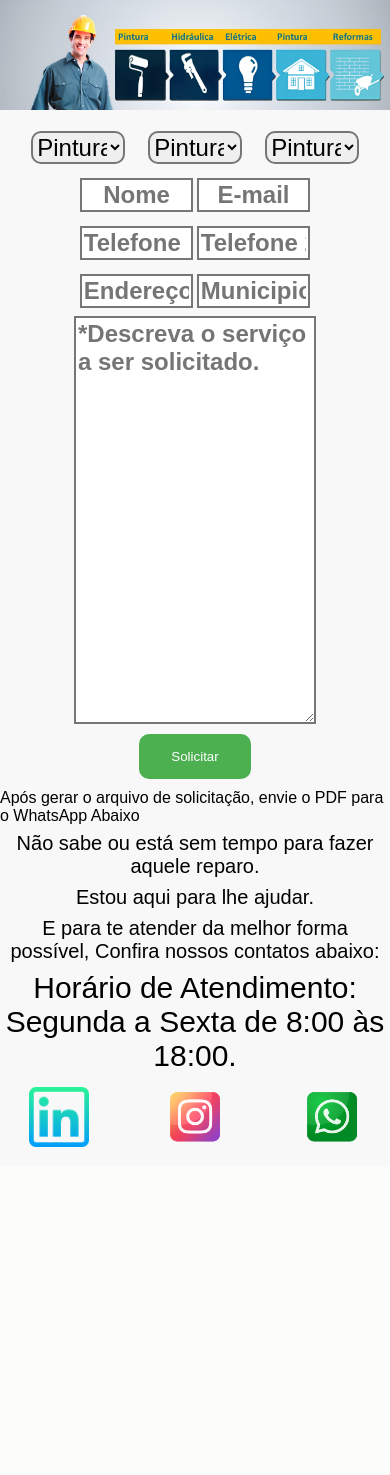
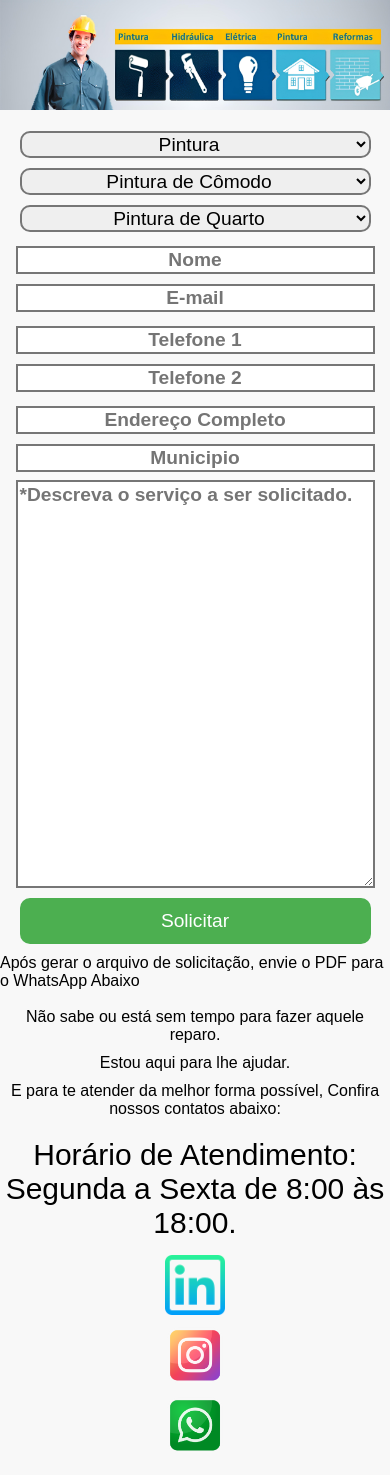
Before and after one commit to Brujahhell/manutencao.github.io, a PHP site: page / in a window 390 px wide. Before the commit the page ends 1147 px from the top, so only its background shows below. Run offline with PHP 8.4, Linux system fonts and the light colour scheme; some libraries are stand-ins or nearby versions.

Commit message:
Update style.css

```diff
--- a/style.css
+++ b/style.css
@@ -153,3 +153,50 @@ html, body {
 .text-input {
     text-align: center;
 }
+
+
+@media (max-width: 1024px) {
+    .textorodape {
+        font-size: 16px;
+        padding: 10px;
+    }
+
+    .coluna-30, .coluna-30icon {
+        width: 100%;
+        flex-direction: column;
+        margin-top: 10px;
+    }
+
+    .linhalogo,
+    .linha2,
+    .linha3,
+    .linha4,
+    .form1,
+    .form2,
+    .form3 {
+        flex-direction: column;
+        align-items: center;
+    }
+
+    .select-input,
+    .text_area,
+    .input-form {
+        width: 90%;
+        font-size: 120%;
+    }
+
+    .button {
+        width: 90%;
+        font-size: 120%;
+        padding: 12px 24px;
+    }
+
+    #rodapé {
+        flex-direction: column;
+        text-align: center;
+    }
+
+    #rodapé p {
+        margin: 5px 0;
+    }
+}
```
